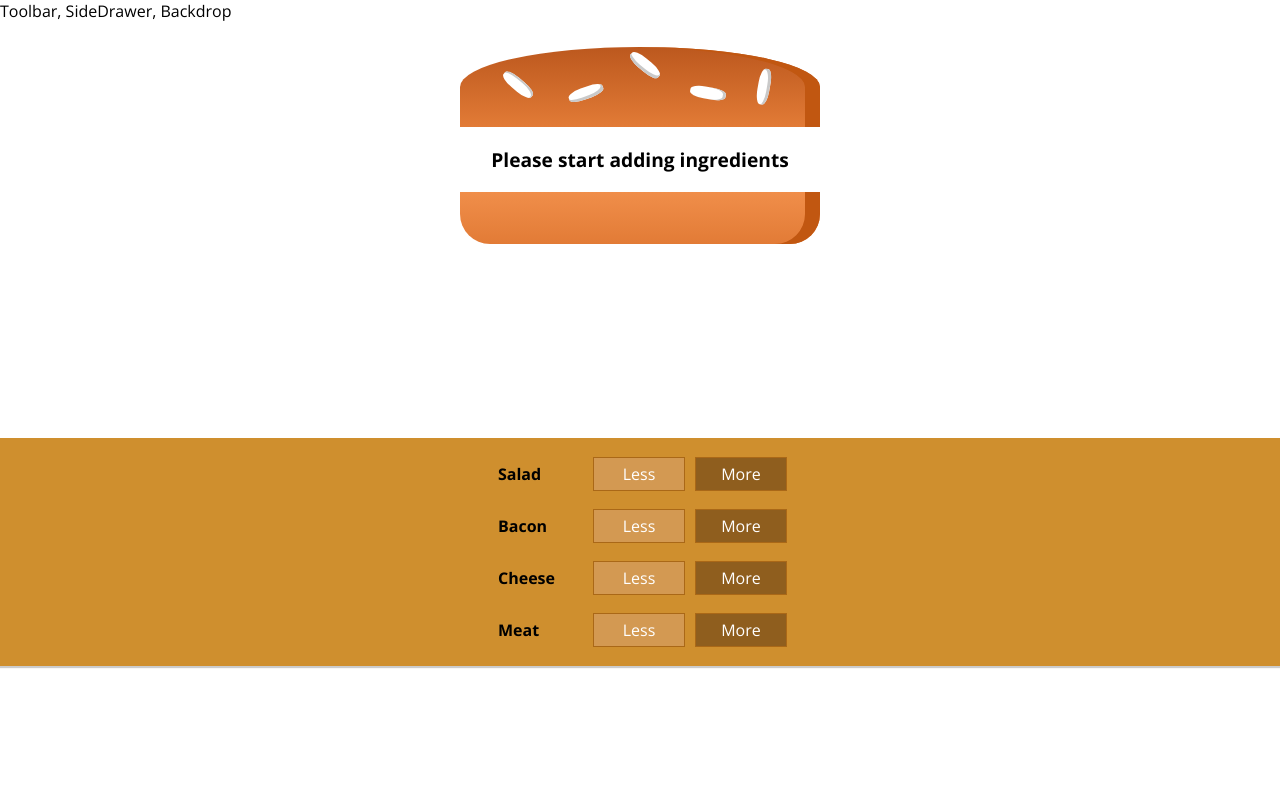
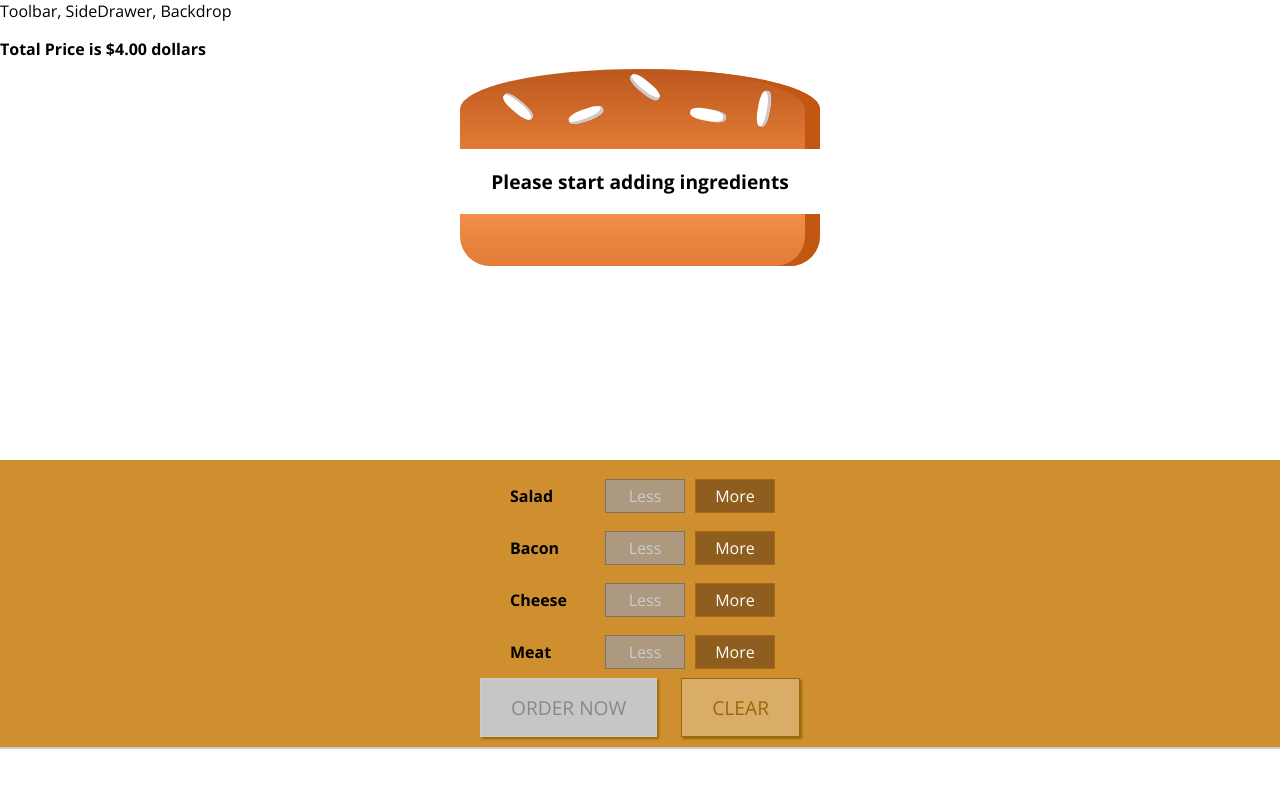
Before and after one commit to cvasqu09/react-app, a React (Create React App) app in the folder burger-app/: page / in a window 1280 px wide. Shown: the top 788 px of the page. Built offline with nearby package versions, Linux system fonts and the light colour scheme.

Commit message:
Added order summary and backdrop components

```diff
--- a/burger-app/package.json
+++ b/burger-app/package.json
@@ -13,7 +13,7 @@
     "prop-types": "latest"
   },
   "scripts": {
-    "start": "react-scripts start",
+    "start": "react-scripts start --no-cache",
     "build": "react-scripts build",
     "test": "react-scripts test",
     "eject": "react-scripts eject"
--- a/burger-app/public/index.html
+++ b/burger-app/public/index.html
@@ -9,7 +9,6 @@
       name="description"
       content="Web site created using create-react-app"
     />
-    <link rel="apple-touch-icon" href="%PUBLIC_URL%/logo192.png" />
     <!--
       manifest.json provides metadata used when your web app is installed on a
       user's mobile device or desktop. See https://developers.google.com/web/fundamentals/web-app-manifest/
--- a/burger-app/src/components/BuildControl.js
+++ b/burger-app/src/components/BuildControl.js
@@ -1,16 +1,14 @@
 import React from 'react';
-import PropTypes from 'prop-types';
 import styled from 'styled-components';
 
-const BuildControl = props => {
-  const BuildControlDiv = styled.div`
+const BuildControlDiv = styled.div`
     display: flex;
     justify-content: space-between;
     align-items: center;
     margin: 5px 0;
   `;
 
-  const BuildControlButton = styled.div`
+const BuildControlButton = styled.button`
     display: flex;
     justify-content: center;
     font: inherit;
@@ -35,13 +33,13 @@ const BuildControl = props => {
     }
   `;
 
-  const LabelDiv = styled.div`
+const LabelDiv = styled.div`
     padding: 10px;
     font-weight: bold;
     width: 80px;
   `;
 
-  const LessButton = styled(BuildControlButton)`
+const LessButton = styled(BuildControlButton)`
     background-color: #D39952;
     color: white;
 
@@ -51,7 +49,7 @@ const BuildControl = props => {
     }
   `;
 
-  const MoreButton = styled(BuildControlButton)`
+const MoreButton = styled(BuildControlButton)`
     background-color: #8F5E1E;
     color: white;
 
@@ -62,11 +60,12 @@ const BuildControl = props => {
 
   `;
 
+const BuildControl = props => {
   return (
     <BuildControlDiv>
       <LabelDiv>{props.label}</LabelDiv>
-      <LessButton>Less</LessButton>
-      <MoreButton>More</MoreButton>
+      <LessButton disabled={props.disabled} onClick={props.removed}>Less</LessButton>
+      <MoreButton onClick={props.added}>More</MoreButton>
     </BuildControlDiv>
   );
 };
--- a/burger-app/src/components/Burger/BuildControls.js
+++ b/burger-app/src/components/Burger/BuildControls.js
@@ -1,5 +1,4 @@
 import React from 'react';
-import PropTypes from 'prop-types';
 import styled from 'styled-components';
 import BuildControl from "../BuildControl";
 
@@ -10,8 +9,7 @@ const controls = [
   {label: 'Meat', type: 'meat'},
 ];
 
-const BuildControls = props => {
-  const BuildControlsDiv = styled.div`
+const BuildControlsDiv = styled.div`
     width: 100%;
     background-color: #CF8F2E;
     display: flex;
@@ -22,9 +20,79 @@ const BuildControls = props => {
     padding: 10px 0;
   `;
 
+const ClearIngredientsButton = styled.button`
+    outline: none;
+    cursor: pointer;
+    border: 1px solid #966909;
+    color: #966909;
+    font-family: inherit;
+    font-size: 1.2em;
+    padding: 15px 30px;
+    box-shadow: 2px 2px 2px #966909;
+`;
+
+const CheckoutButton = styled.button`
+    background-color: #DAD735;
+    outline: none;
+    cursor: pointer;
+    border: 1px solid #966909;
+    color: #966909;
+    font-family: inherit;
+    font-size: 1.2em;
+    padding: 15px 30px;
+    box-shadow: 2px 2px 2px #966909;
+
+    &:hover, &:active {
+      background-color: #A0DB41;
+      border: 1px solid #966909;
+      color: #966909;
+    }
+
+    &:disabled {
+      background-color: #C7C6C6;
+      cursor: not-allowed;
+      border: 1px solid #ccc;
+      color: #888888;
+    }
+
+    &:not(:disabled) {
+      animation: enable 0.3s linear;
+    }
+
+    @keyframes enable {
+      0% {
+          transform: scale(1);
+      }
+      60% {
+          transform: scale(1.1);
+      }
+      100% {
+          transform: scale(1);
+      }
+    }
+`;
+
+const style = {
+  display: 'flex',
+  justifyContent: 'space-between',
+  minWidth: '20rem'
+};
+
+const BuildControls = props => {
   return (
     <BuildControlsDiv>
-      {controls.map(control => (<BuildControl key={control.label} label={control.label}/>))}
+      {controls.map(control => (
+        <BuildControl
+          disabled={props.disabledControls[control.type]}
+          key={control.label}
+          label={control.label}
+          added={() => props.ingredientAdded(control.type)}
+          removed={() => props.removeIngredient(control.type)}/>
+      ))}
+      <div style={style}>
+        <CheckoutButton onClick={props.purchasing} disabled={!props.canPurchase}>ORDER NOW</CheckoutButton>
+        <ClearIngredientsButton onClick={props.clearIngredients} disabled={!props.canPurchase}>CLEAR</ClearIngredientsButton>
+      </div>
     </BuildControlsDiv>
   );
 };
--- a/burger-app/src/components/Burger/Burger.js
+++ b/burger-app/src/components/Burger/Burger.js
@@ -1,10 +1,7 @@
 import React, {Component} from 'react';
 import styled from 'styled-components';
 import BurgerIngredient from "./BurgerIngredient/BurgerIngredient";
-
-class Burger extends Component {
-  render() {
-    const BurgerDiv = styled.div`
+const BurgerDiv = styled.div`
     width: 100%;
     margin: auto;
     height: 250px;
@@ -15,8 +12,12 @@ class Burger extends Component {
     @media (min-width: 1000px) and (min-height: 700px) {
       width: 450px;
       height: 400px;
-    }`;
+}`;
 
+class Burger extends Component {
+
+
+  render() {
     let transformedIngredients = Object.keys(this.props.ingredients)
       .map(ingredientKey => {
         return [...Array(this.props.ingredients[ingredientKey])].map((_, index) => {
--- /dev/null
+++ b/burger-app/src/components/Burger/OrderSummary.js
@@ -0,0 +1,21 @@
+import React from 'react';
+import styled from 'styled-components';
+
+const OrderSummary = (props) => {
+  const ingredientsSummary = Object.keys(props.ingredients).map(key =>
+    (<li key={key}>
+      <span style={ {textTransform: 'capitalize'} }>{key}</span>: {props.ingredients[key]}
+    </li>));
+
+  return (
+    <React.Fragment>
+      <h3>Order Summary</h3>
+      <p>Burger with the following ingredients</p>
+      <ul>
+        {ingredientsSummary}
+      </ul>
+    </React.Fragment>
+  );
+};
+
+export default OrderSummary;
--- a/burger-app/src/components/Layout/Layout.js
+++ b/burger-app/src/components/Layout/Layout.js
@@ -1,10 +1,10 @@
 import React from 'react';
 import styled from 'styled-components';
-
-const Layout = (props) => {
-  const MainContent = styled.main`
+const MainContent = styled.main`
     margin-top: 16px;
   `;
+const Layout = (props) => {
+
 
   return (
     <React.Fragment>
--- /dev/null
+++ b/burger-app/src/components/UI/Backdrop.js
@@ -0,0 +1,20 @@
+import React from 'react';
+import styled from 'styled-components';
+
+const Backdrop = (props) => {
+  const BackdropContainer = styled.div`
+    width: 100%;
+    height: 100%;
+    position: fixed;
+    z-index: 100;
+    left: 0;
+    top: 0;
+    background-color: rgba(0, 0, 0, 50%);
+  `;
+
+  return (
+    props.showBackdrop ? <BackdropContainer onClick={props.click}> </BackdropContainer> : null
+  );
+};
+
+export default Backdrop;
--- /dev/null
+++ b/burger-app/src/components/UI/Modal.js
@@ -0,0 +1,40 @@
+import React from 'react';
+import styled from 'styled-components';
+import Backdrop from "./Backdrop";
+
+const ModalContainer = styled.div`
+  position: fixed;
+  z-index: 500;
+  background-color: white;
+  width: 70%;
+  border: 1px solid #ccc;
+  box-shadow: 1px 1px 1px black;
+  padding: 16px;
+  left: 15%;
+  top: 30%;
+  box-sizing: border-box;
+  transition: all 0.3s ease-out;
+
+  @media (min-width: 600px) {
+    width: 500px;
+    left: calc(50% - 250px);
+  }
+`;
+
+
+
+const Modal = (props) => {
+  return (
+    <React.Fragment>
+      <Backdrop click={props.modalClosed} showBackdrop={props.showModal}/>
+      <ModalContainer style={ {
+        transform: props.showModal ? 'translateY(0)' : 'translateY(-100vh)',
+        opacity: props.showModal ? '1' : '0'
+      }}>
+        {props.children}
+      </ModalContainer>
+    </React.Fragment>
+  );
+};
+
+export default Modal;
--- a/burger-app/src/containers/BurgerBuilder/BurgerBuilder.js
+++ b/burger-app/src/containers/BurgerBuilder/BurgerBuilder.js
@@ -1,6 +1,22 @@
 import React, {Component} from 'react';
 import Burger from "../../components/Burger/Burger";
 import BuildControls from "../../components/Burger/BuildControls";
+import styled from 'styled-components';
+import Modal from "../../components/UI/Modal";
+import OrderSummary from "../../components/Burger/OrderSummary";
+
+const INGREDIENT_PRICES = {
+  salad: 0.5,
+  cheese: 0.4,
+  meat: 1.3,
+  bacon: 0.7
+};
+
+const Price = styled.div`
+  font-weight: bold;
+`;
+
+
 
 class BurgerBuilder extends Component {
   state = {
@@ -9,14 +25,94 @@ class BurgerBuilder extends Component {
       bacon: 0,
       cheese: 0,
       meat: 0
-    }
+    },
+    totalPrice: 4,
+    canPurchase: false,
+    purchasing: false
+  };
+
+  addIngredientHandler = (type) => {
+    const oldCount = this.state.ingredients[type];
+    const updatedCount = oldCount + 1;
+    const updatedIngredients = {
+      ...this.state.ingredients
+    };
+
+    updatedIngredients[type] = updatedCount;
+    const priceAddition = INGREDIENT_PRICES[type];
+    const oldPrice = this.state.totalPrice;
+    const newPrice = oldPrice + priceAddition;
+    this.setState({totalPrice: newPrice, ingredients: updatedIngredients, canPurchase: true})
+  };
+
+  removeIngredient = (type) => {
+    const oldState = {...this.state};
+    const updatedIngredientCount = Math.max(oldState.ingredients[type] - 1, 0);
+    const updatedPrice = oldState.totalPrice - INGREDIENT_PRICES[type];
+
+    const updatedState = {
+      ...this.state,
+      ingredients: {
+        ...oldState.ingredients,
+        [type]: updatedIngredientCount
+      },
+      totalPrice: updatedPrice,
+    };
+
+    this.setState({
+      ...updatedState,
+      canPurchase: Object.keys(updatedState.ingredients).reduce((prev, curr) => prev || updatedState.ingredients[curr] !== 0, false)
+    });
+  };
+
+  clearIngredientsHandler = () => {
+    this.setState({
+      ...this.state,
+      ingredients: {
+        salad: 0,
+        bacon: 0,
+        cheese: 0,
+        meat: 0
+      },
+      totalPrice: 4,
+      canPurchase: false,
+      purchasing: false
+    })
+  };
+
+  purchaseHandler = () => {
+    this.setState({
+      purchasing: true
+    });
+  };
+
+  cancelPurchaseHandler = () => {
+    this.setState({
+      purchasing: false
+    })
   };
 
   render() {
+    const disabledInfo = {...this.state.ingredients};
+
+    for (let key in disabledInfo) {
+      disabledInfo[key] = disabledInfo[key] <= 0
+    }
+
     return (
       <React.Fragment>
+        <Modal showModal={this.state.purchasing} modalClosed={this.cancelPurchaseHandler}>
+          <OrderSummary ingredients={this.state.ingredients}/>
+        </Modal>
+        <Price>Total Price is ${this.state.totalPrice.toFixed(2)} dollars</Price>
         <Burger ingredients={this.state.ingredients}/>
-        <BuildControls/>
+        <BuildControls
+          canPurchase={this.state.canPurchase}
+          purchasing={this.purchaseHandler}
+          ingredientAdded={this.addIngredientHandler}
+          removeIngredient={this.removeIngredient}
+          clearIngredients={this.clearIngredientsHandler}
+          disabledControls={disabledInfo}/>
       </React.Fragment>
     );
   }
```
Also changed, not shown: burger-app/public/manifest.json.
